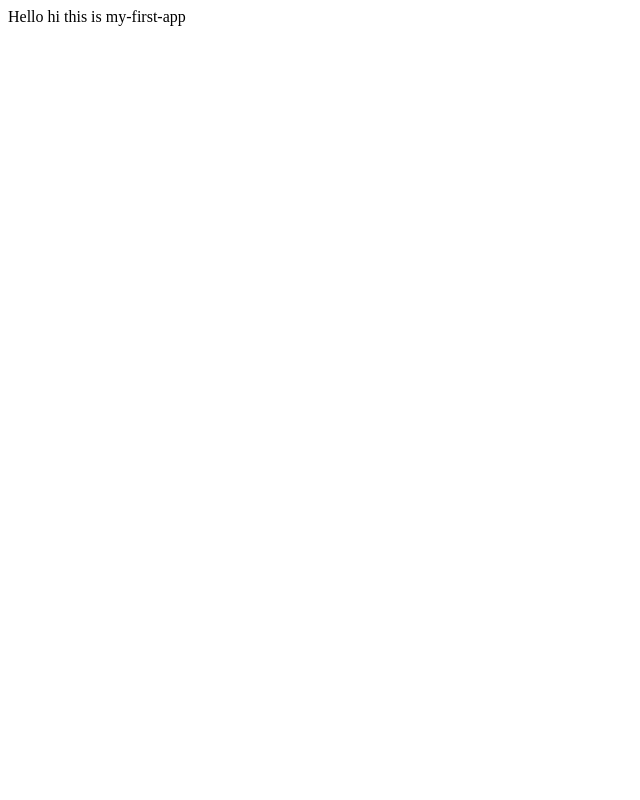
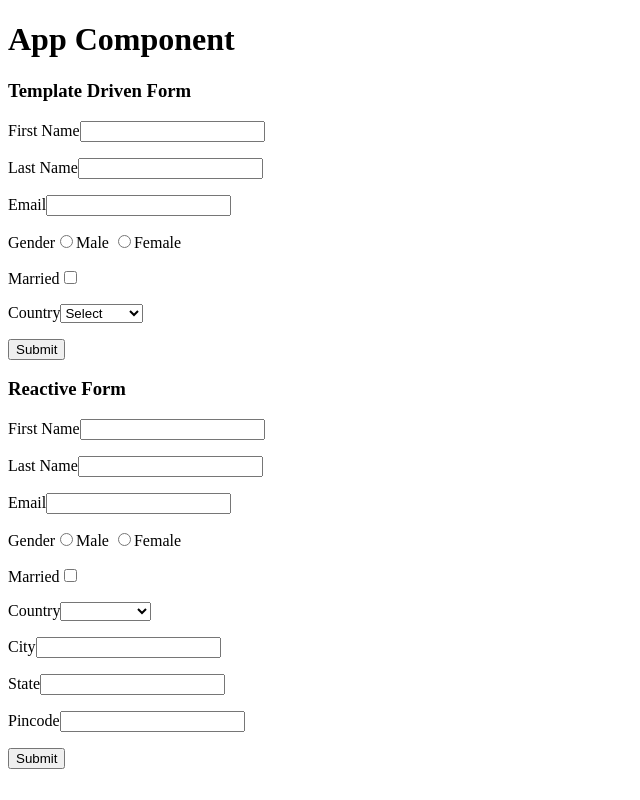
Before and after one commit to roshnikeee/my-first-app, an Angular app: page / in a window 1280 px wide. Shown: the whole page, without its empty margins (0-640 px from the left). Built offline with nearby package versions, Linux system fonts and the light colour scheme.

Commit message:
recative forms added

```diff
--- a/src/app/app.component.html
+++ b/src/app/app.component.html
@@ -1,3 +1,3 @@
-Hello
-hi
-this is my-first-app
+<h1>App Component</h1>
+<app-template-driven-form></app-template-driven-form>
+<app-reactive-form></app-reactive-form>
--- a/src/app/app.module.ts
+++ b/src/app/app.module.ts
@@ -2,13 +2,19 @@ import { NgModule } from '@angular/core';
 import { BrowserModule } from '@angular/platform-browser';
 
 import { AppComponent } from './app.component';
+import { FormsModule, ReactiveFormsModule } from '@angular/forms';
+import { ReactiveFormComponent } from './reactive-form/reactive-form.component';
+import { TemplateDrivenFormComponent } from './template-driven-form/template-driven-form.component';
+
 
 @NgModule({
   declarations: [
-    AppComponent
+    AppComponent,
+    ReactiveFormComponent,
+    TemplateDrivenFormComponent
   ],
   imports: [
-    BrowserModule
+    BrowserModule, FormsModule, ReactiveFormsModule
   ],
   providers: [],
   bootstrap: [AppComponent]
--- /dev/null
+++ b/src/app/reactive-form/reactive-form.component.html
@@ -0,0 +1,52 @@
+<div class="container">
+    <h3>Reactive Form</h3>
+    <form [formGroup]="contactForm" (submit)="onSubmit()">
+        <p>
+            <label for="firstname">First Name</label>
+            <input type="text" id="firstname" name="firstname" formControlName="firstName">
+        </p>
+        <p>
+            <label for="lastname">Last Name</label>
+            <input type="text" id="lastname" name="lastname" formControlName="lastName">
+        </p>
+        <p>
+            <label for="email">Email</label>
+            <input type="text" id="email" name="email" formControlName="email">
+        </p>
+        <p>
+            <label for="gender">Gender</label>
+            <input type="radio" value="male" id="gender" name="gender" formControlName="gender">Male
+            <input type="radio" value="female" id="gender" name="gender" formControlName="gender">Female
+        </p>
+        <p>
+            <label for="ismarried">Married</label>
+            <input type="checkbox" id="isMarried" name="ismarried" formControlName="isMarried">
+        </p>
+        <p>
+            <label for="country">Country</label>
+            <select id="country" name="country" formControlName="country">
+                <option value="1">India</option>
+                <option value="2">UK</option>
+                <option value="3">Germany</option>
+                <option value="4">Switzerland</option>
+            </select>
+        </p>
+        <div formGroupName="address">
+            <p>
+                <label for="city">City</label>
+            <input type="text" id="city" name="city" formControlName="city">
+            </p>
+            <p>
+                <label for="state">State</label>
+            <input type="text" id="state" name="state" formControlName="state">
+            </p>
+            <p>
+                <label for="pincode">Pincode</label>
+            <input type="text" id="pincode" name="pincode" formControlName="pincode">
+            </p>
+        </div>
+        <p>
+            <button type="submit">Submit</button>
+        </p>
+    </form>
+</div>
--- /dev/null
+++ b/src/app/reactive-form/reactive-form.component.ts
@@ -0,0 +1,27 @@
+import { Component } from '@angular/core';
+import { FormControl, FormGroup } from '@angular/forms';
+
+@Component({
+  selector: 'app-reactive-form',
+  templateUrl: './reactive-form.component.html',
+  styleUrls: ['./reactive-form.component.css']
+})
+export class ReactiveFormComponent {
+contactForm = new FormGroup({
+  firstName:new FormControl(),
+  lastName:new FormControl(),
+  email: new FormControl(),
+  gender:new FormControl(),
+  isMarried:new FormControl(),
+  country:new FormControl(),
+  address:new FormGroup({
+    city:new FormControl(),
+    state:new FormControl(),
+    pincode:new FormControl()
+  })
+})
+onSubmit(){
+  console.log(this.contactForm.value);
+  console.log(JSON.parse(JSON.stringify(this.contactForm.value)));
+}
+}
--- /dev/null
+++ b/src/app/template-driven-form/template-driven-form.component.html
@@ -0,0 +1,37 @@
+<div class="container">
+    <h3>Template Driven Form</h3>
+    <form #contactForm="ngForm" (submit)="onSubmit(contactForm)">
+        <p>
+            <label for="firstname">First Name</label>
+            <input type="text" id="firstname" name="firstname">
+        </p>
+        <p>
+            <label for="lastname">Last Name</label>
+            <input type="text" id="lastname" name="lastname">
+        </p>
+        <p>
+            <label for="email">Email</label>
+            <input type="text" id="email" name="email">
+        </p>
+        <p>
+            <label for="gender">Gender</label>
+            <input type="radio" value="male" id="gender" name="gender">Male
+            <input type="radio" value="female" id="gender" name="gender">Female
+        </p>
+        <p>
+            <label for="ismarried">Married</label>
+            <input type="checkbox" id="isMarried" name="ismarried">
+        </p>
+        <p>
+            <label for="country">Country</label>
+            <select id="country" name="country">
+                <option value="" >Select</option>
+                <option [ngValue]="country.id" *ngFor="let country of countryList">{{country.name}}</option>
+            </select>
+        </p>
+
+        <p>
+            <button type="submit">Submit</button>
+        </p>
+    </form>
+</div>
--- /dev/null
+++ b/src/app/template-driven-form/template-driven-form.component.ts
@@ -0,0 +1,28 @@
+import { Component } from '@angular/core';
+import { NgForm } from '@angular/forms';
+
+@Component({
+  selector: 'app-template-driven-form',
+  templateUrl: './template-driven-form.component.html',
+  styleUrls: ['./template-driven-form.component.css']
+})
+export class TemplateDrivenFormComponent {
+countryList:Country[]=[
+  new Country('1','India'),
+  new Country('2','UK'),
+  new Country('3','Germany'),
+  new Country('4','Singapore')
+]
+onSubmit(form:NgForm){
+
+}
+}
+class Country{
+  id:string;
+  name:string;
+
+  constructor(id:string,name:string){
+    this.id=id;
+    this.name=name;
+  }
+}
```
Also changed, not shown: src/app/reactive-form/reactive-form.component.css (added), src/app/template-driven-form/template-driven-form.component.css (added), 2 other files (tests, documents, lock files or other folders).
